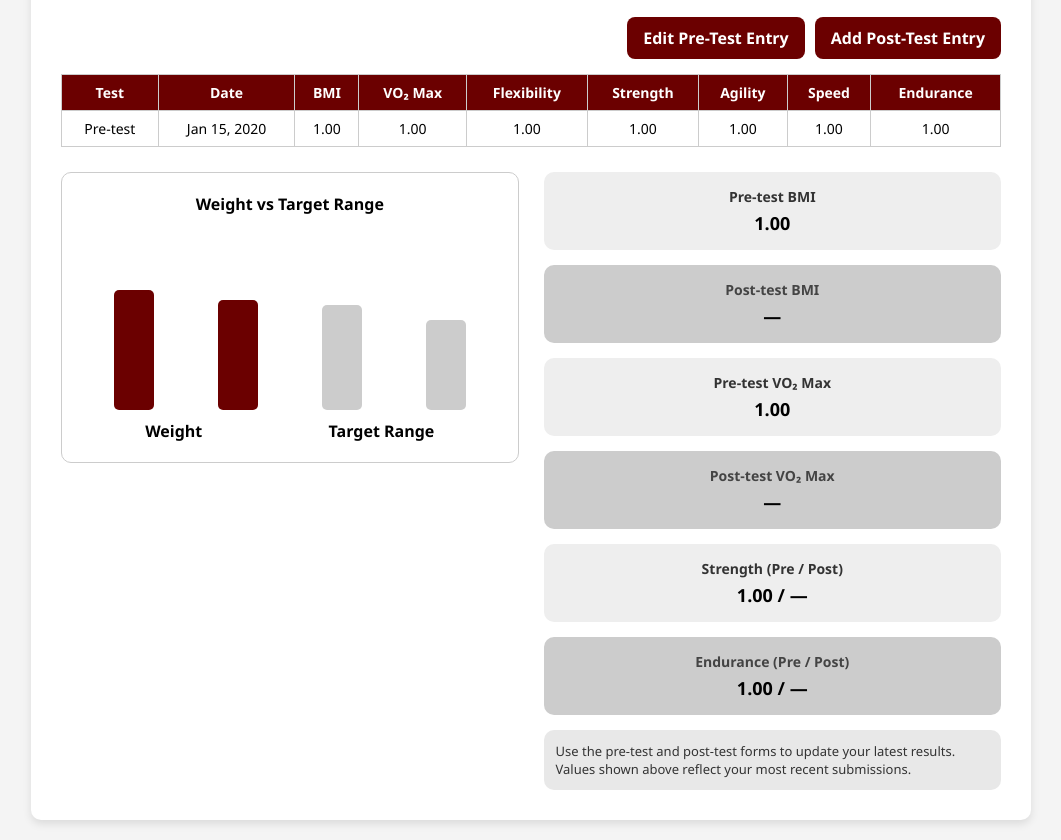
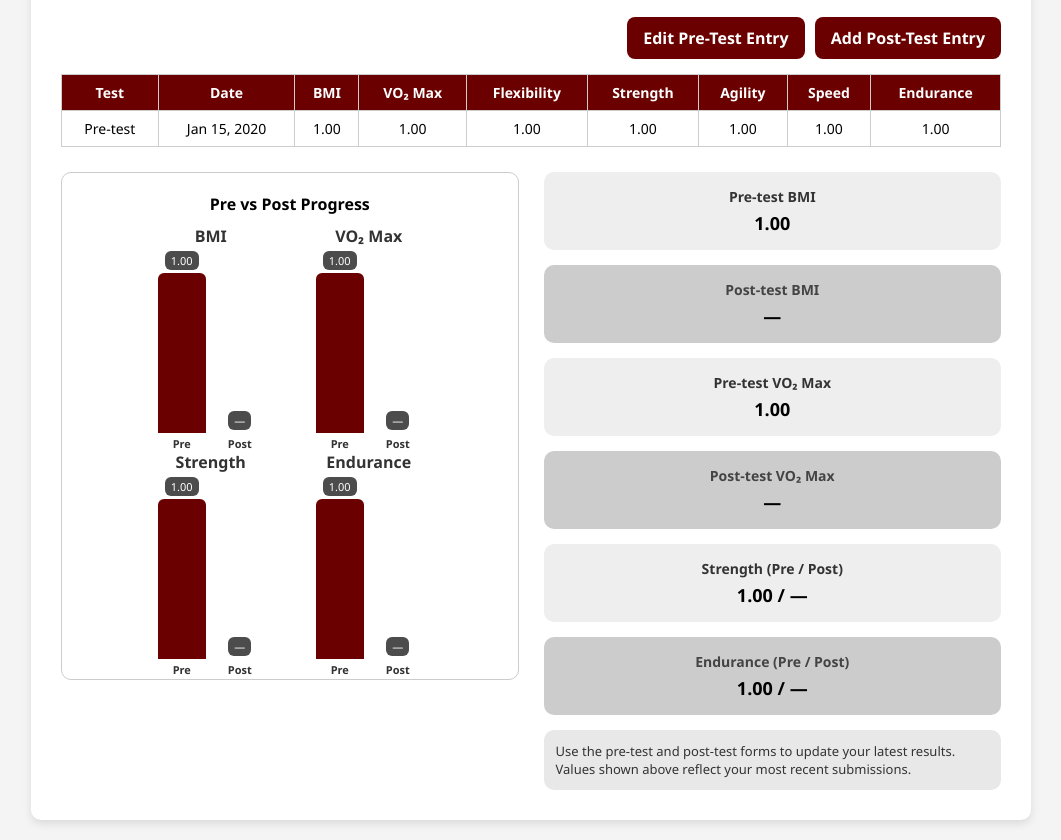
Before and after one commit to CloudMonkeyCoding/Fitness-Django-Project, a Django app: page /student-progress/ in a window 1280 px wide. Shown: the part 177-1017 px from the top of the page, without its empty margins (109-1170 px from the left). Run offline with Django 5.2, Linux system fonts and the light colour scheme; a user stored in the database is signed in; tables that the repository leaves empty hold one stand-in row (values such as "Sample post"); some libraries are stand-ins or nearby versions.

Commit message:
Render progress chart from actual test data

```diff
--- a/core/templates/studentprogress.html
+++ b/core/templates/studentprogress.html
@@ -170,28 +170,70 @@
       text-align: center;
     }
 
-    .bar {
+    .chart h4 {
+      margin-bottom: 10px;
+    }
+
+    .chart-rows {
+      display: flex;
+      gap: 18px;
+      flex-wrap: wrap;
+      justify-content: center;
+    }
+
+    .metric-column {
+      display: flex;
+      flex-direction: column;
+      align-items: center;
+      width: 140px;
+      gap: 6px;
+    }
+
+    .metric-label {
+      font-weight: bold;
+      color: #333;
+    }
+
+    .metric-bars {
+      display: flex;
+      gap: 10px;
+      align-items: flex-end;
+      height: 180px;
+      width: 100%;
+      justify-content: center;
+    }
+
+    .metric-bar {
+      position: relative;
+      width: 48px;
+      border-radius: 6px 6px 0 0;
+      background-color: #6b0000;
       display: flex;
       align-items: flex-end;
-      justify-content: space-around;
-      height: 180px;
-      margin-top: 15px;
+      justify-content: center;
+      transition: height 0.3s ease;
     }
 
-    .bar div {
-      width: 40px;
-      background-color: #6b0000;
-      border-radius: 5px;
+    .metric-bar.post {
+      background-color: #888;
     }
 
-    .bar .gray {
-      background-color: #ccc;
+    .bar-value {
+      position: absolute;
+      top: -22px;
+      background: rgba(0,0,0,0.7);
+      color: #fff;
+      padding: 2px 6px;
+      border-radius: 6px;
+      font-size: 11px;
+      white-space: nowrap;
     }
 
-    .chart-labels {
-      display: flex;
-      justify-content: space-around;
-      margin-top: 10px;
+    .bar-tag {
+      position: absolute;
+      bottom: -18px;
+      font-size: 11px;
+      color: #333;
       font-weight: bold;
     }
 
@@ -310,17 +352,28 @@
       <div class="progress-section">
         <!-- Chart Placeholder -->
         <div class="chart">
-          <h4>Weight vs Target Range</h4>
-          <div class="bar">
-            <div style="height:120px;"></div>
-            <div style="height:110px;"></div>
-            <div style="height:105px;" class="gray"></div>
-            <div style="height:90px;" class="gray"></div>
-          </div>
-          <div class="chart-labels">
-            <span>Weight</span>
-            <span>Target Range</span>
-          </div>
+          <h4>Pre vs Post Progress</h4>
+          {% if chart_metrics %}
+            <div class="chart-rows">
+              {% for metric in chart_metrics %}
+                <div class="metric-column">
+                  <div class="metric-label">{{ metric.label }}</div>
+                  <div class="metric-bars">
+                    <div class="metric-bar pre" style="height: {{ metric.pre_height }}px;">
+                      <span class="bar-value">{% if metric.pre_value is not None %}{{ metric.pre_value|floatformat:2 }}{% else %}—{% endif %}</span>
+                      <span class="bar-tag">Pre</span>
+                    </div>
+                    <div class="metric-bar post" style="height: {{ metric.post_height }}px;">
+                      <span class="bar-value">{% if metric.post_value is not None %}{{ metric.post_value|floatformat:2 }}{% else %}—{% endif %}</span>
+                      <span class="bar-tag">Post</span>
+                    </div>
+                  </div>
+                </div>
+              {% endfor %}
+            </div>
+          {% else %}
+            <p>No valid test data available yet.</p>
+          {% endif %}
         </div>
 
         <!-- Info Boxes -->
--- a/core/views.py
+++ b/core/views.py
@@ -276,6 +276,53 @@ def student_progress(request):
         None,
     )
 
+    chart_metrics = []
+
+    metric_fields = [
+        ("BMI", "bmi"),
+        ("VO₂ Max", "vo2_max"),
+        ("Strength", "strength"),
+        ("Endurance", "endurance"),
+    ]
+
+    max_value = Decimal("0")
+    for _, field in metric_fields:
+        for source in (pre_test_entry, post_test_entry):
+            value = getattr(source, field, None) if source else None
+            if value is not None:
+                try:
+                    as_decimal = Decimal(str(value))
+                except InvalidOperation:
+                    continue
+                if as_decimal > max_value:
+                    max_value = as_decimal
+
+    if max_value == 0:
+        max_value = Decimal("1")
+
+    chart_height = Decimal("160")
+    for label, field in metric_fields:
+        pre_value = getattr(pre_test_entry, field, None) if pre_test_entry else None
+        post_value = getattr(post_test_entry, field, None) if post_test_entry else None
+
+        def height(value):
+            if value is None:
+                return 0
+            try:
+                return int((Decimal(str(value)) / max_value) * chart_height)
+            except InvalidOperation:
+                return 0
+
+        chart_metrics.append(
+            {
+                "label": label,
+                "pre_value": pre_value,
+                "post_value": post_value,
+                "pre_height": height(pre_value),
+                "post_height": height(post_value),
+            }
+        )
+
     return render(
         request,
         "studentprogress.html",
@@ -283,6 +330,7 @@ def student_progress(request):
             "pre_test": pre_test_entry,
             "post_test": post_test_entry,
             "test_entries": test_entries,
+            "chart_metrics": chart_metrics,
         },
     )
 
```
